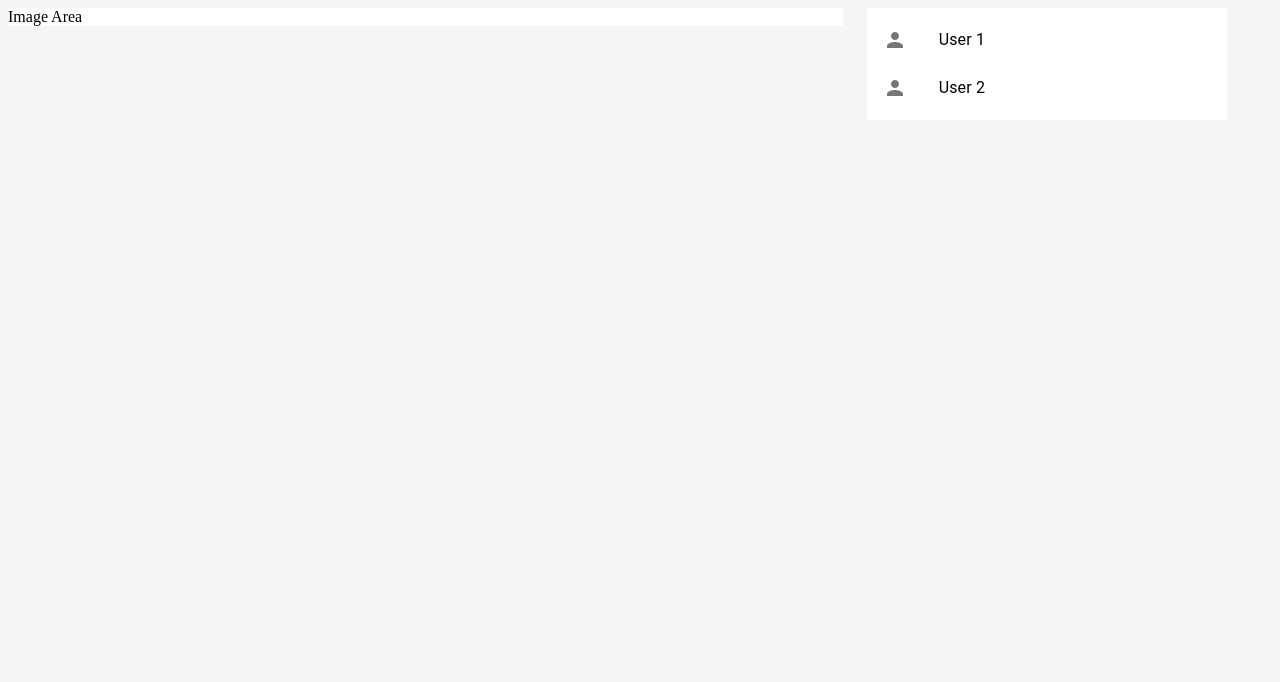
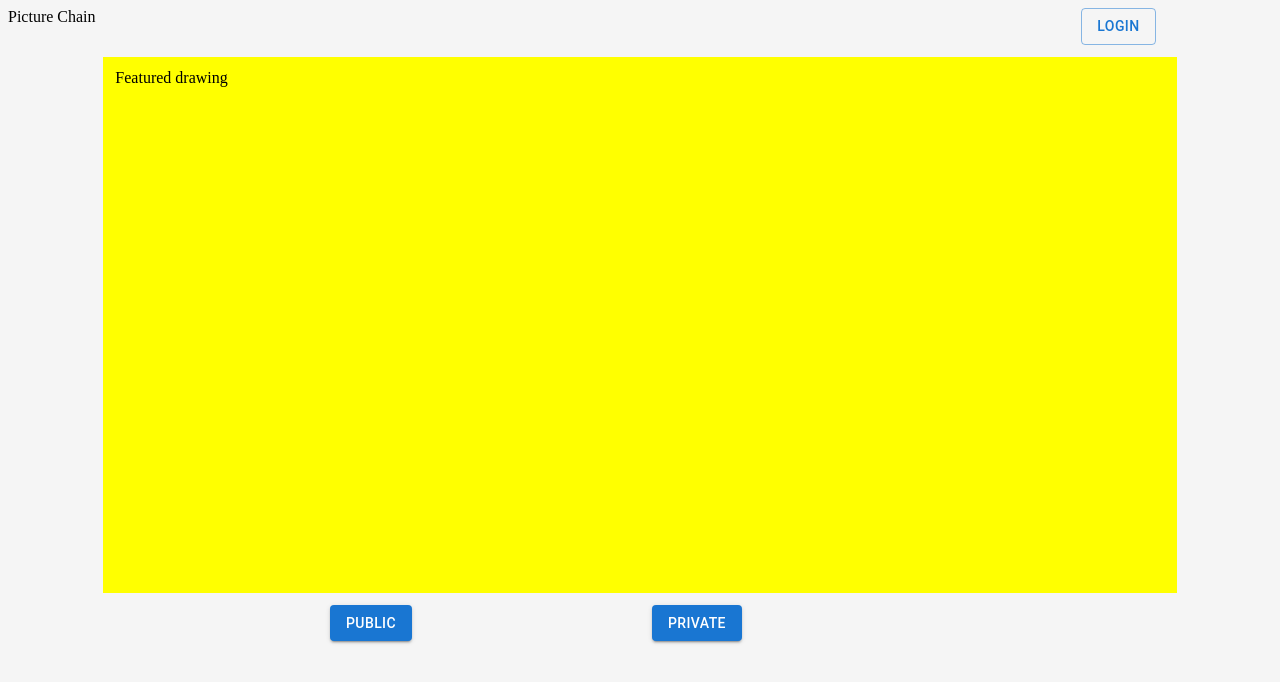
Before and after one commit to lhacks-rsmm/picturechain-frontend, a React (Create React App) app: page / in a window 1280 px wide. Shown: the top 682 px of the page. Built offline with nearby package versions, Linux system fonts and the light colour scheme.

Commit message:
Added homepage wireframe

```diff
--- a/package.json
+++ b/package.json
@@ -12,6 +12,7 @@
     "@testing-library/user-event": "^13.5.0",
     "react": "^18.2.0",
     "react-dom": "^18.2.0",
+    "react-router-dom": "^6.16.0",
     "react-scripts": "5.0.1",
     "web-vitals": "^2.1.4"
   },
--- a/src/App.css
+++ b/src/App.css
@@ -9,3 +9,8 @@ body{
 .img-area{
   background-color: white;
 }
+
+.img-container {
+  height: 100%;
+  background-color: yellow;
+}
--- a/src/App.js
+++ b/src/App.js
@@ -1,19 +1,9 @@
 import "./App.css";
-
-import { Grid } from "@mui/material";
-import ImageArea from "./components/ImageArea";
-import UserList from "./components/UserList";
+import Home from "./pages/home";
 
 function App() {
     return (
-      <Grid container spacing={3} className="main-container">
-        <Grid item xs={8}>
-          <ImageArea />
-        </Grid>
-        <Grid item xs={4}>
-          <UserList />
-        </Grid>
-      </Grid>
+      <Home />
     );
 }
 
--- a/src/index.js
+++ b/src/index.js
@@ -1,9 +1,13 @@
-import React from 'react';
-import ReactDOM from 'react-dom/client';
-import App from './App';
+import React from "react";
+import ReactDOM from "react-dom/client";
+import App from "./App";
+import { BrowserRouter, Route, Routes } from "react-router-dom";
 
-
-const root = ReactDOM.createRoot(document.getElementById('root'));
+const root = ReactDOM.createRoot(document.getElementById("root"));
 root.render(
-    <App />
+    <BrowserRouter>
+        <Routes>
+            <Route index element={<App />} />
+        </Routes>
+    </BrowserRouter>
 );
--- /dev/null
+++ b/src/pages/home.js
@@ -0,0 +1,24 @@
+import Grid from "@mui/system/Unstable_Grid/Grid";
+import Button from "@mui/material/Button";
+
+export default function Home() {
+    return (
+        <Grid container spacing={3}>
+            <Grid item xs={2}>Picture Chain</Grid>
+            <Grid item xs={8}/>
+            <Grid item xs={2}><Button variant="outlined">Login</Button></Grid>
+            <Grid item xs={1} />
+            <Grid item xs={10} className="img-container">
+                <div style={{height: "512px", width:"512px"}}>
+
+                Featured drawing
+                </div>
+                </Grid>
+            <Grid item xs={1} />
+            <Grid item xs={3} />
+            <Grid item xs={3}><Button variant="contained">Public</Button></Grid>
+            <Grid item xs={3}><Button variant="contained">Private</Button></Grid>
+            <Grid item xs={3} />
+        </Grid>
+    );
+}
```
Also changed, not shown: 1 other file (tests, documents, lock files or other folders).
